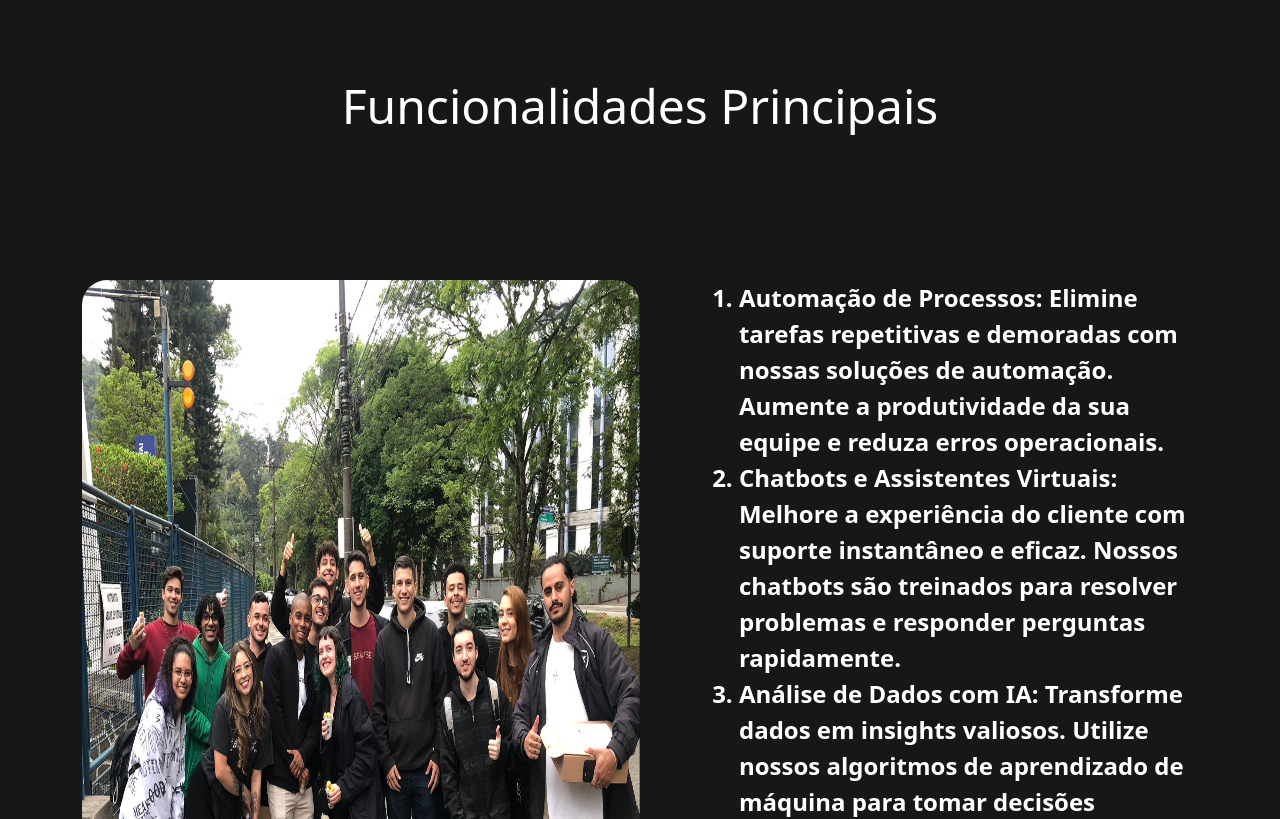
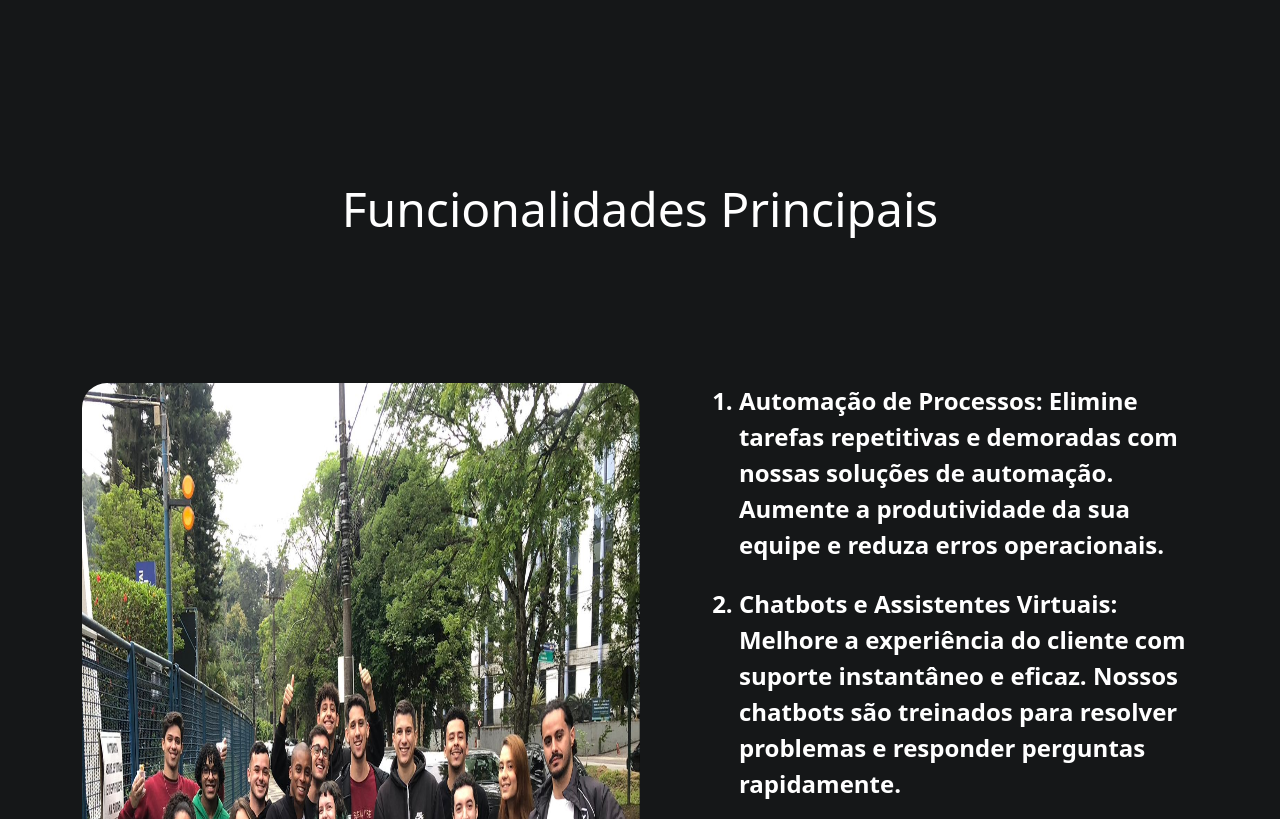
Before and after one commit to JuandaSilvaa/Grupo07, a plain HTML site: page index.html in a window 1280 px wide. Shown: the part 1981-2800 px from the top of the page. Drawn offline with nearby package versions, Linux system fonts and the light colour scheme.

Commit message:
Padding beetwen li

```diff
--- a/css/style.css
+++ b/css/style.css
@@ -88,8 +88,10 @@ body {
     font-size: 24px;
     font-weight: 600;
     color: white;
+    margin-bottom: 50px;
   }
 
+  /* Small Screen */
  @media(max-width:576px){
     .imageapre, .imageesco, .escolhas{
         flex-direction: column;
@@ -103,7 +105,7 @@ body {
         margin-bottom: 10%;
     }
 }
-
+/* Medium Screen */
 @media(max-width:768px){
     .imageapre, .imageesco, .escolhas{
         flex-direction: column;
@@ -117,7 +119,7 @@ body {
         margin-top: 5%;
     }
   }
-
+/* Large Screen */
   @media(max-width:992px){
     .imageapre, .imageesco, .escolhas{
         flex-direction: column;
@@ -146,3 +148,7 @@ body {
 .imageesco{
     display: flex;
 }
+ol > li , ul > li{
+    padding-bottom: 5%;
+
+}
```
Also changed, not shown: index.html (+0 -1 lines).
